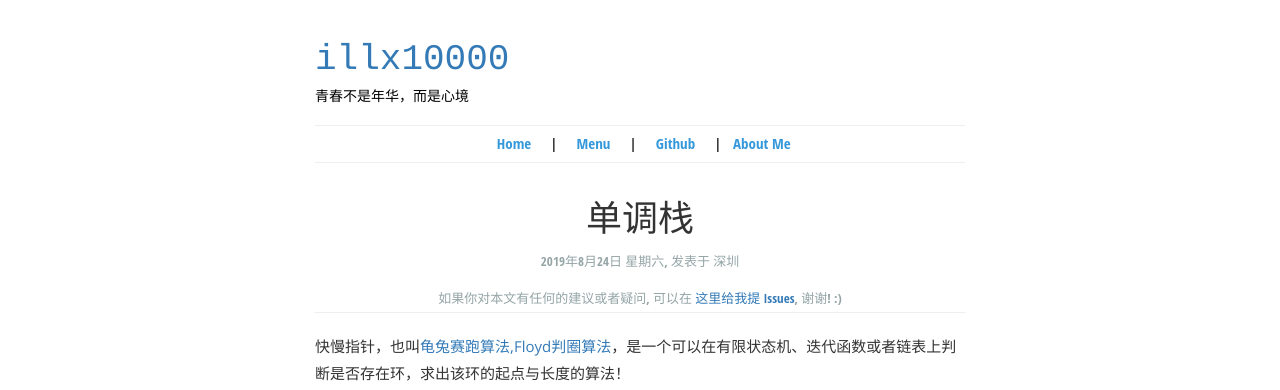
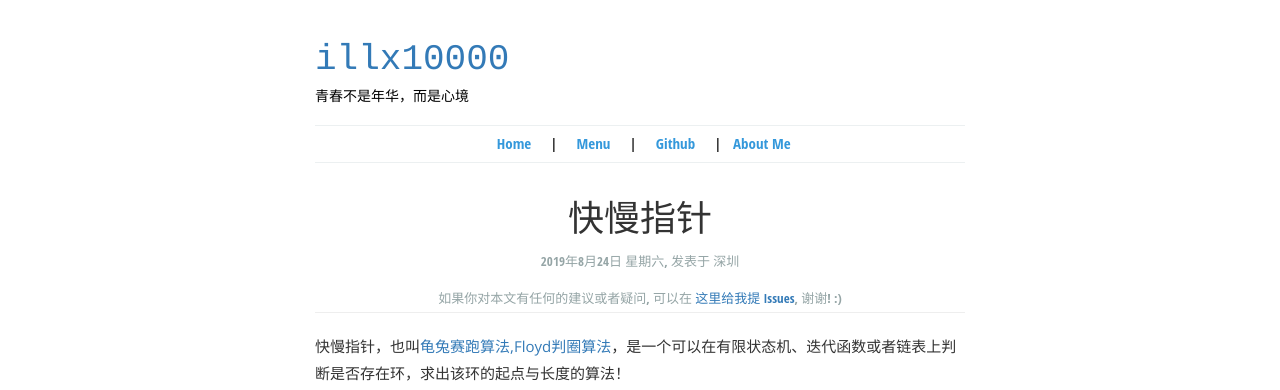
Before and after one commit to illx10000/illx10000.github.io, a Jekyll site: the page built from _posts/2019-8-24-21.md, in a window 1280 px wide. Shown: the top 390 px of the page. Built offline with Jekyll 4.4.1, drawn with Linux system fonts in a browser that asks for light colours.

Commit message:
更新标题

```diff
--- a/_posts/2019-8-24-21.md
+++ b/_posts/2019-8-24-21.md
@@ -1,6 +1,6 @@
 ---
 layout: post_layout
-title:  单调栈
+title:  快慢指针
 time: 2019年8月24日 星期六
 location: 深圳
 pulished: true
```
